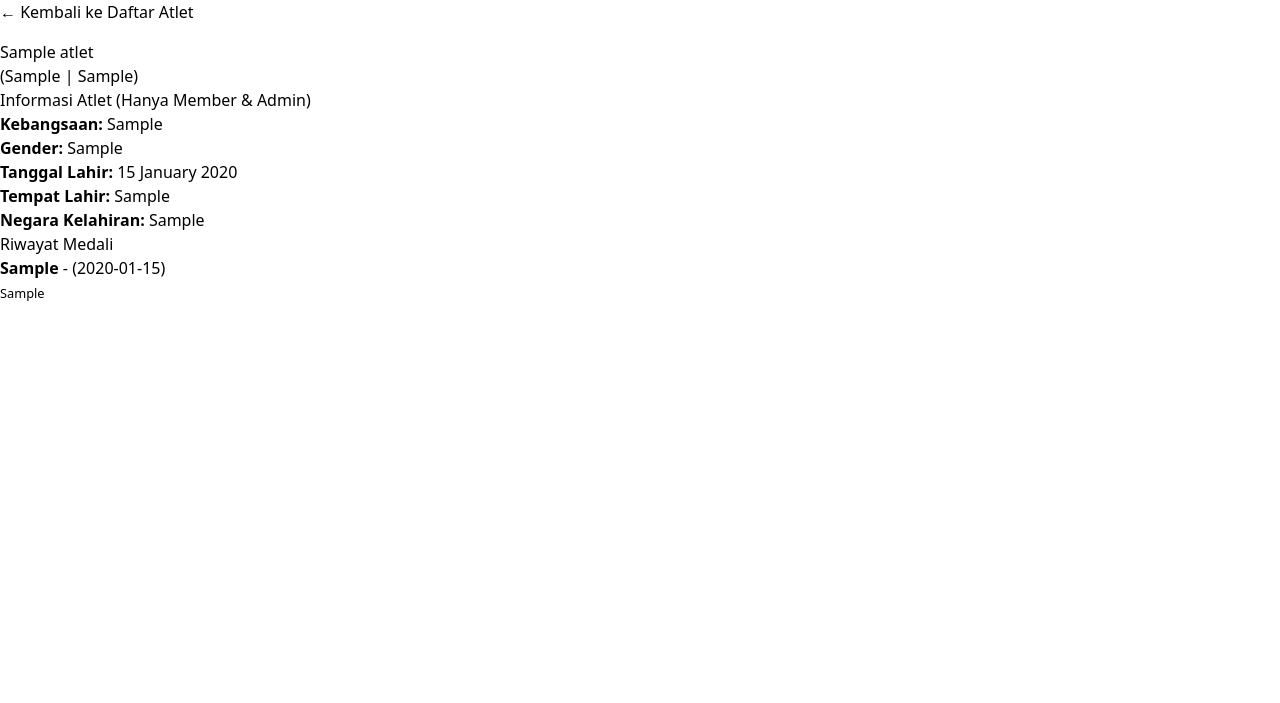
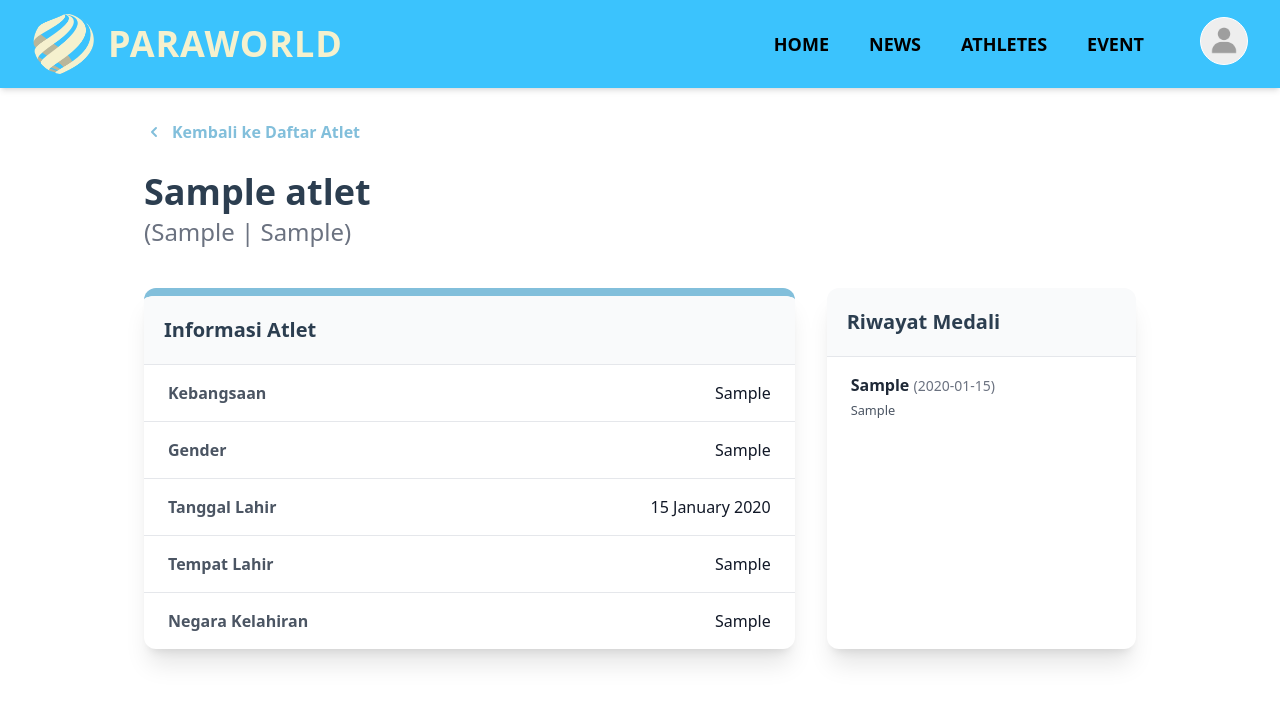
Before and after one commit to pbp-kelompok-a1/TK-1, a Django app: page /atlet/1/ in a window 1280 px wide. Shown: the top 703 px of the page. Run offline with Django 5.2, Linux system fonts and the light colour scheme; a user stored in the database is signed in; tables that the repository leaves empty hold one stand-in row (values such as "Sample post"); some libraries are stand-ins or nearby versions.

Commit message:
fixing & integrasi fitur profil atlet dengan navbar lalu layout, perbaikan margin & config Tailwind

```diff
--- a/main/templates/navbar.html
+++ b/main/templates/navbar.html
@@ -13,7 +13,7 @@
   <div class="flex space-x-10 text-black font-bold text-lg ml-auto mr-14">
     <a href="{% url 'main:show_main' %}" class="hover:text-white transition">HOME</a>
     <a href="#" class=" hover:text-white transition">NEWS</a>
-    <a href="#" class="hover:text-white transition">ATHLETES</a>
+    <a href="{% url 'profil_atlet:list_atlet' %}" class="hover:text-white transition">ATHLETES</a>
     <a href="#" class="hover:text-white transition">EVENT</a>
   </div>
 
--- a/profil_atlet/templates/profil_atlet/detail_atlet.html
+++ b/profil_atlet/templates/profil_atlet/detail_atlet.html
@@ -1,35 +1,68 @@
 {% extends 'base.html' %}
+{% load static %}
 {% block content %}
-<div class="container">
-    <a href="{% url 'profil_atlet:list_atlet' %}">&larr; Kembali ke Daftar Atlet</a>
+{% include 'navbar.html' %}
 
-    <h1 class="mt-4">{{ atlet.name }}</h1>
-    <p class="lead">({{ atlet.discipline }} | {{ atlet.country }})</p>
+<main class="max-w-5xl mx-auto px-4 py-8">
 
-    <div class="row">
-        <div class="col-md-6">
-            <h3>Informasi Atlet (Hanya Member & Admin)</h3>
-            <ul class="list-group">
-                <li class="list-group-item"><b>Kebangsaan:</b> {{ atlet.nationality|default:"-" }}</li>
-                <li class="list-group-item"><b>Gender:</b> {{ atlet.gender|default:"-" }}</li>
-                <li class="list-group-item"><b>Tanggal Lahir:</b> {{ atlet.birth_date|date:"d F Y"|default:"-" }}</li>
-                <li class="list-group-item"><b>Tempat Lahir:</b> {{ atlet.birth_place|default:"-" }}</li>
-                <li class="list-group-item"><b>Negara Kelahiran:</b> {{ atlet.birth_country|default:"-" }}</li>
+    <div class="mb-6">
+    <a href="{% url 'profil_atlet:list_atlet' %}"
+       class="inline-flex items-center text-paraworld-blue hover:text-paraworld-dark font-semibold transition-colors">
+        <svg xmlns="http://www.w3.org/2000/svg" class="h-5 w-5 mr-2" viewBox="0 0 20 20" fill="currentColor">
+          <path fill-rule="evenodd" d="M12.707 5.293a1 1 0 010 1.414L9.414 10l3.293 3.293a1 1 0 01-1.414 1.414l-4-4a1 1 0 010-1.414l4-4a1 1 0 011.414 0z" clip-rule="evenodd" />
+        </svg>
+        Kembali ke Daftar Atlet
+    </a>
+    </div>
+
+    <div class="text-left mb-10">
+        <h1 class="text-4xl font-bold text-paraworld-dark mb-1">{{ atlet.name }}</h1>
+        <p class="text-2xl text-gray-500">({{ atlet.discipline }} | {{ atlet.country }})</p>
+    </div>
+
+    <div class="grid grid-cols-1 lg:grid-cols-3 gap-8">
+        <div class="lg:col-span-2 bg-white rounded-xl shadow-xl overflow-hidden border-t-8 border-paraworld-blue">
+            <h3 class="text-xl font-bold text-paraworld-dark p-5 bg-gray-50 border-b">
+                Informasi Atlet
+            </h3>
+            <ul class="divide-y divide-gray-200">
+                <li class="px-6 py-4 flex justify-between items-center">
+                    <span class="font-semibold text-gray-600">Kebangsaan</span>
+                    <span class="text-gray-900">{{ atlet.nationality|default:"-" }}</span>
+                </li>
+                <li class="px-6 py-4 flex justify-between items-center">
+                    <span class="font-semibold text-gray-600">Gender</span>
+                    <span class="text-gray-900">{{ atlet.gender|default:"-" }}</span>
+                </li>
+                <li class="px-6 py-4 flex justify-between items-center">
+                    <span class="font-semibold text-gray-600">Tanggal Lahir</span>
+                    <span class="text-gray-900">{{ atlet.birth_date|date:"d F Y"|default:"-" }}</span>
+                </li>
+                <li class="px-6 py-4 flex justify-between items-center">
+                    <span class="font-semibold text-gray-600">Tempat Lahir</span>
+                    <span class="text-gray-900">{{ atlet.birth_place|default:"-" }}</span>
+                </li>
+                <li class="px-6 py-4 flex justify-between items-center">
+                    <span class="font-semibold text-gray-600">Negara Kelahiran</span>
+                    <span class="text-gray-900">{{ atlet.birth_country|default:"-" }}</span>
+                </li>
             </ul>
         </div>
-        <div class="col-md-6">
-            <h3>Riwayat Medali</h3>
-            <ul class="list-group">
+        <div class="lg:col-span-1 bg-white rounded-xl shadow-xl overflow-hidden">
+            <h3 class="text-xl font-bold text-paraworld-dark p-5 bg-gray-50 border-b">
+                Riwayat Medali
+            </h3>
+            <ul class="divide-y divide-gray-200 max-h-96 overflow-y-auto">
                 {% for medali in medali_list %}
-                    <li class="list-group-item">
-                        <strong>{{ medali.medal_type }}</strong> - ({{ medali.medal_date }})
-                        <br><small>{{ medali.event }}</small>
+                    <li class="px-6 py-4">
+                        <strong class="text-gray-800">{{ medali.medal_type }}</strong>
+                        <span class="text-sm text-gray-500">({{ medali.medal_date }})</span>
+                        <br>
+                        <small class="text-gray-600">{{ medali.event }}</small>
                     </li>
                 {% empty %}
-                    <li class="list-group-item">Belum ada riwayat medali.</li>
+                    <li class="px-6 py-4 text-gray-500 italic">Belum ada riwayat medali.</li>
                 {% endfor %}
             </ul>
         </div>
-    </div>
-</div>
-{% endblock %}
+    </div> </main> {% endblock %}
--- a/templates/base.html
+++ b/templates/base.html
@@ -6,6 +6,20 @@
     <meta name="viewport" content="width=device-width, initial-scale=1.0" />
     {% block meta %} {% endblock meta %}
     <script src="https://cdn.tailwindcss.com"></script>
+
+    <script>
+        tailwind.config = {
+          theme: {
+            extend: {
+              colors: {
+                'paraworld-blue': '#82BFDB',
+                'paraworld-dark': '#2c3e50',
+              }
+            }
+          }
+        }
+    </script>
+
     <link rel="stylesheet" href="{% static 'css/global.css' %}"/>
   </head>
   <body>
--- a/tk1/settings.py
+++ b/tk1/settings.py
@@ -110,6 +110,8 @@ else:
         }
     }
 
+# mengarahkan @login_required ke halaman login di app 'main'
+LOGIN_URL = 'login'
 
 # Password validation
 # https://docs.djangoproject.com/en/5.2/ref/settings/#auth-password-validators
--- a/tk1/urls.py
+++ b/tk1/urls.py
@@ -21,5 +21,5 @@ urlpatterns = [
     path('admin/', admin.site.urls),
     path('following/', include('following.urls')), # abhi
     path('atlet/', include('profil_atlet.urls')),  # nicho
-    # path('', include('main.urls')),
+    path('', include('main.urls')),
 ]
```
Also changed, not shown: profil_atlet/templates/profil_atlet/list_atlet.html (+6 -2 lines), event/migrations/0001_initial.py (added), following/migrations/0001_initial.py (added).
